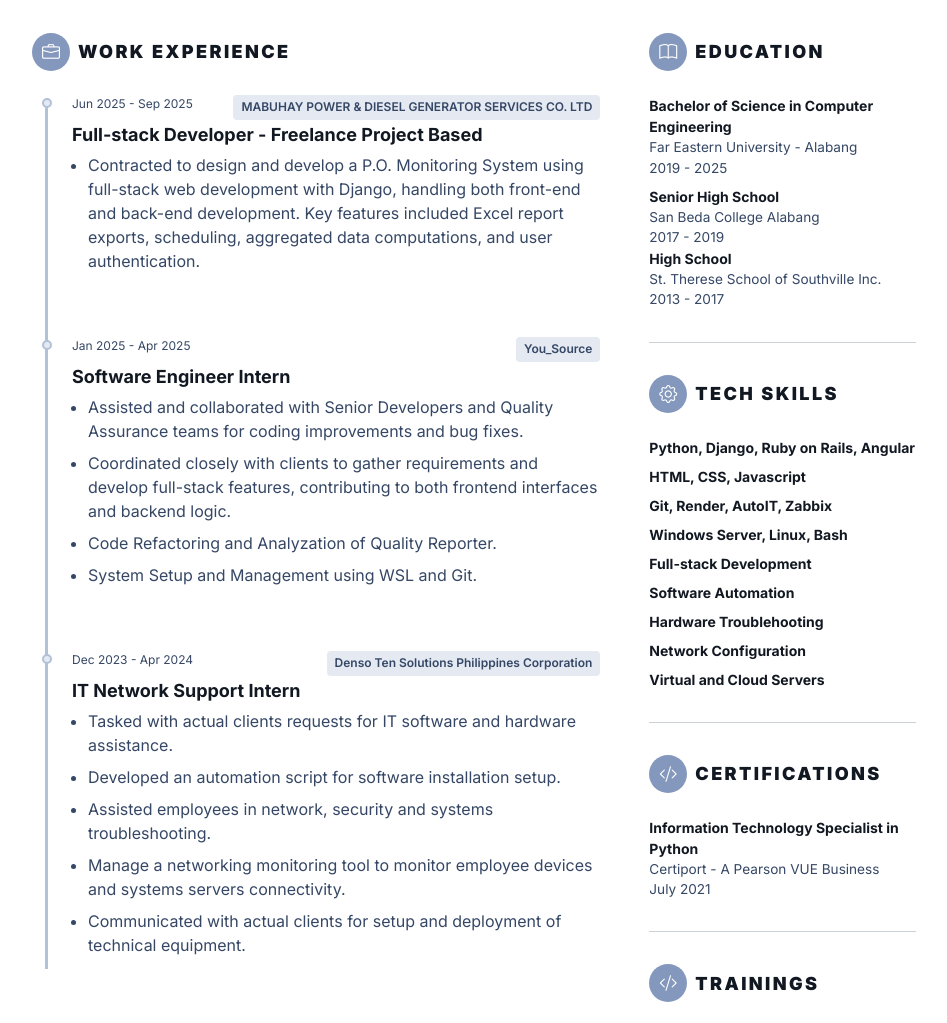
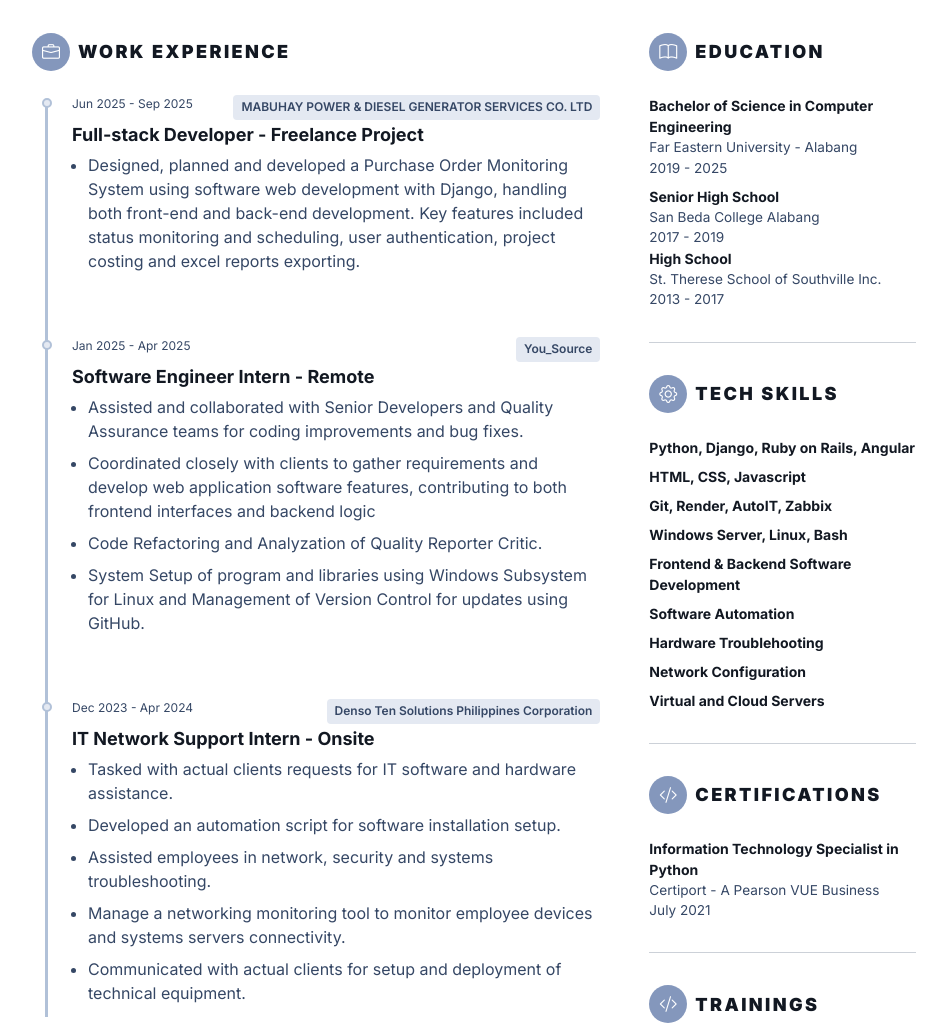
Before and after one commit to aarown00/portfoliocv, a plain HTML site: page index.html in a window 1280 px wide. Shown: the part 480-1503 px from the top of the page, without its empty margins (166-1113 px from the left). Drawn offline with nearby package versions, Linux system fonts and the light colour scheme.

Commit message:
cv details modify

```diff
--- a/index.html
+++ b/index.html
@@ -101,14 +101,14 @@
 													    <div class="resume-position-time">Jun 2025 - Sep 2025 </div>
 													    <div class="resume-company-name">MABUHAY POWER & DIESEL GENERATOR SERVICES CO. LTD </div>
 												    </div>
-											        <h3 class="resume-position-title mb-1">Full-stack Developer - Freelance Project Based</h3>
+											        <h3 class="resume-position-title mb-1">Full-stack Developer - Freelance Project</h3>
 
 											    </div><!--//resume-timeline-item-header-->
 											    <div class="resume-timeline-item-desc">
 
 
 												    <ul class="resume-timeline-list">
-													    <li> Contracted to design and develop a P.O. Monitoring System using full-stack web development with Django, handling both front-end and back-end development. Key features included Excel report exports, scheduling, aggregated data computations, and user authentication. </li>
+													    <li> Designed, planned and developed a Purchase Order Monitoring System using software web development with Django, handling both front-end and back-end development. Key features included status monitoring and scheduling, user authentication, project costing and excel reports exporting.</li>
 
 												    </ul>
 
@@ -124,16 +124,16 @@
 													    <div class="resume-position-time">Jan 2025 - Apr 2025</div>
 													    <div class="resume-company-name">You_Source</div>
 												    </div>
-											        <h3 class="resume-position-title mb-1">Software Engineer Intern</h3>
+											        <h3 class="resume-position-title mb-1">Software Engineer Intern - Remote</h3>
 
 											    </div><!--//resume-timeline-item-header-->
 											    <div class="resume-timeline-item-desc">
 												    <ul class="resume-timeline-list">
 
 													    <li>Assisted and collaborated with Senior Developers and Quality Assurance teams for coding improvements and bug fixes.</li>
-													    <li>Coordinated closely with clients to gather requirements and develop full-stack features, contributing to both frontend interfaces and backend logic.</li>
-													    <li>Code Refactoring and Analyzation of Quality Reporter.</li>
-														<li>System Setup and Management using WSL and Git.</li>
+													    <li>Coordinated closely with clients to gather requirements and develop web application software features, contributing to both frontend interfaces and backend logic</li>
+													    <li>Code Refactoring and Analyzation of Quality Reporter Critic.</li>
+														<li>System Setup of program and libraries using Windows Subsystem for Linux and Management of Version Control for updates using GitHub.</li>
 												    </ul>
 
 											    </div><!--//resume-timeline-item-desc-->
@@ -147,7 +147,7 @@
 													    <div class="resume-position-time">Dec 2023 - Apr 2024</div>
 													    <div class="resume-company-name">Denso Ten Solutions Philippines Corporation</div>
 												    </div>
-											        <h3 class="resume-position-title mb-1">IT Network Support Intern</h3>
+											        <h3 class="resume-position-title mb-1">IT Network Support Intern - Onsite</h3>
 
 											    </div><!--//resume-timeline-item-header-->
 											    <div class="resume-timeline-item-desc">
@@ -207,7 +207,7 @@
 								            <div class="resume-skill-name">Windows Server, Linux, Bash</div>
 								        </li>
 										<li class="mb-2">
-								            <div class="resume-skill-name">Full-stack Development</div>
+								            <div class="resume-skill-name">Frontend & Backend Software Development</div>
 								        </li>
 										<li class="mb-2">
 								            <div class="resume-skill-name">Software Automation</div>
```
